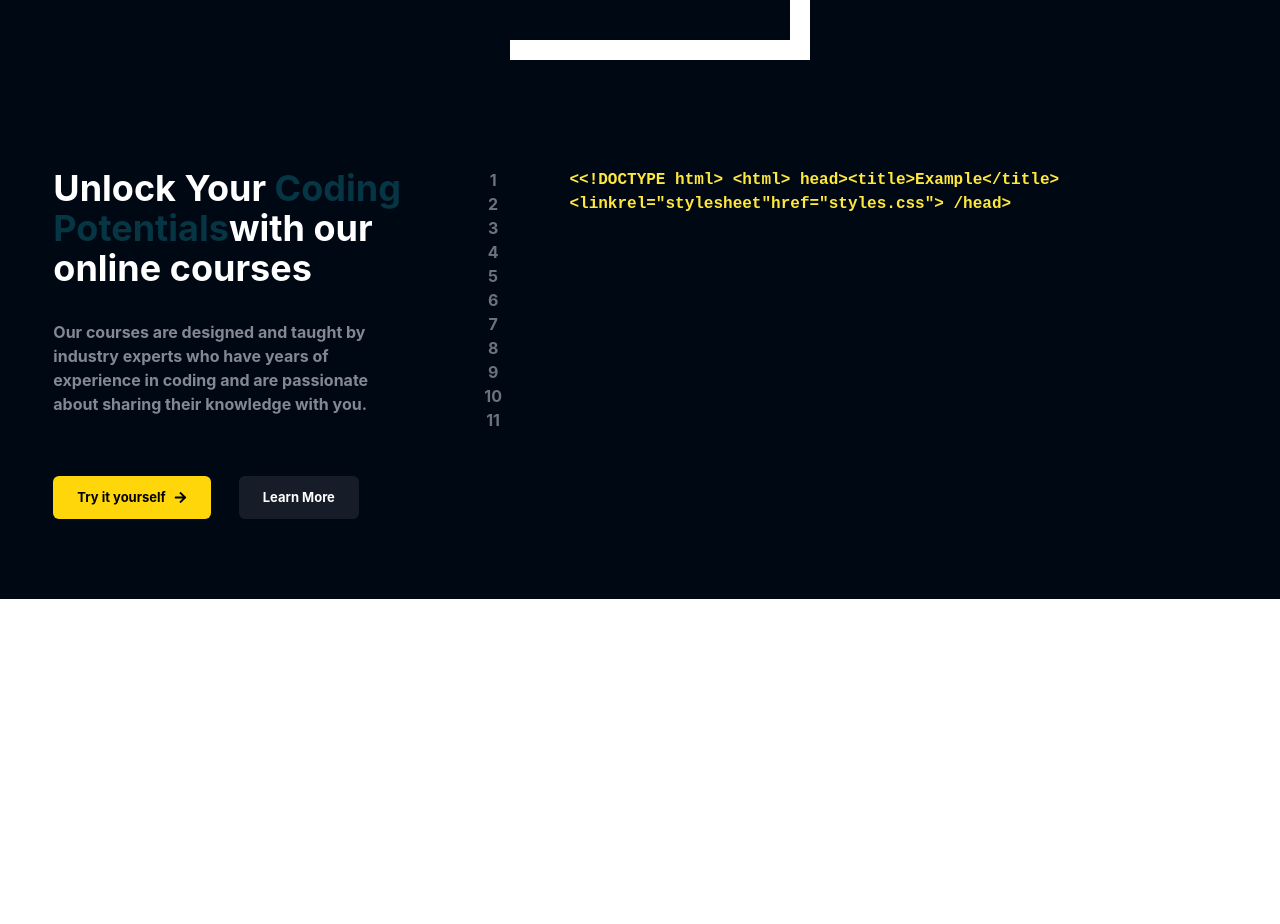
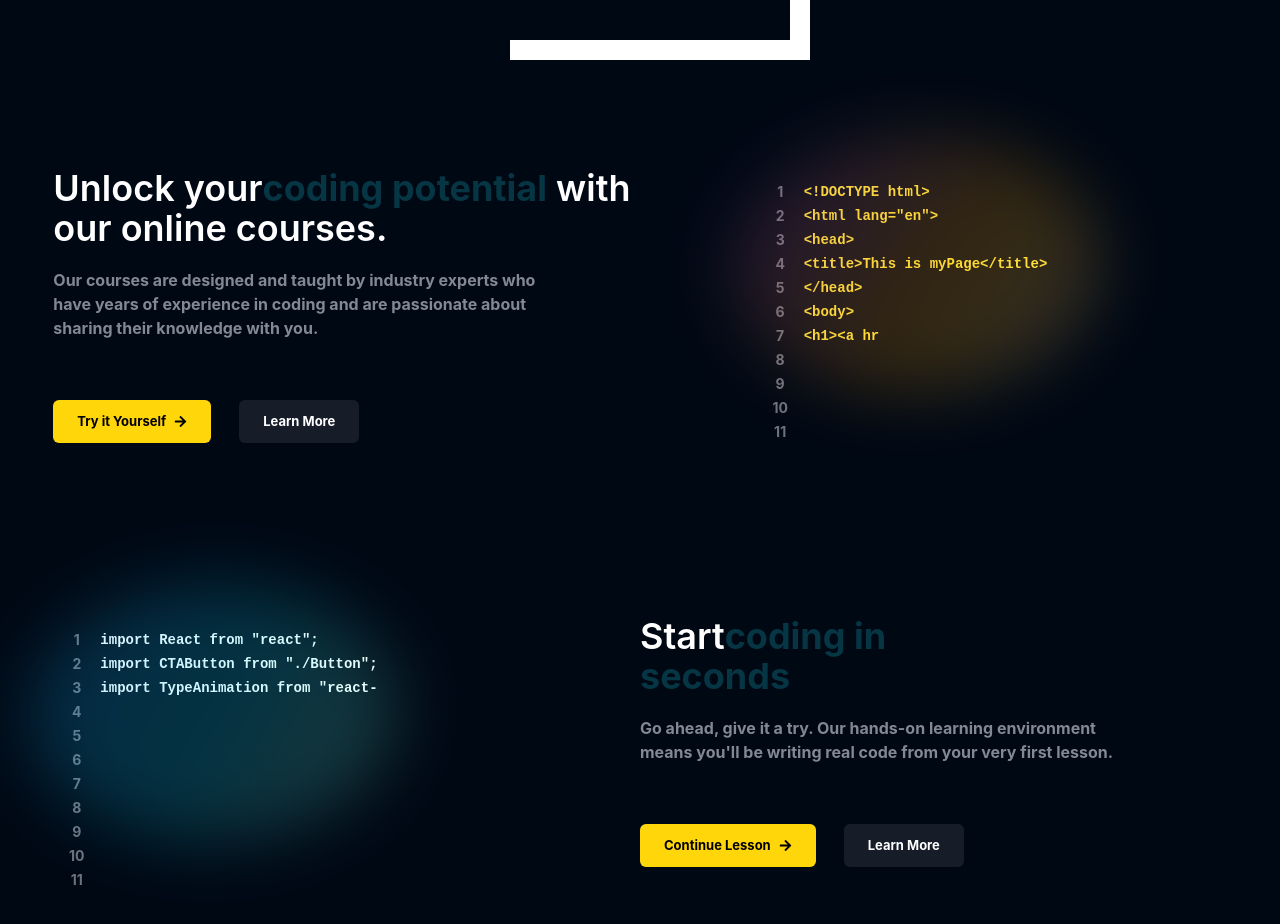
Before and after one commit to zakizaidi55/EdTech, a React (Create React App) app in the folder EdTech/STUDYNOTION/: page / in a window 1280 px wide. Shown: the part 480-1404 px from the top of the page. Before the commit the page ends 1079 px from the top, so only its background shows below. Built offline with nearby package versions, Linux system fonts and the light colour scheme; grey boxes are pictures that could not be loaded.

Commit message:
made css changes

```diff
--- a/EdTech/STUDYNOTION/src/App.css
+++ b/EdTech/STUDYNOTION/src/App.css
@@ -5,3 +5,38 @@
 html, body {
     overflow-x: hidden;
 }
+
+
+.codeblock1 {
+    width: 372.95px;
+    height: 257.05px;
+    border-radius: 100%;
+    left: calc(50% - 372.95px / 2 - 76.53px);
+    top: calc(50% - 257.05px / 2 - 47.47px);
+    background: linear-gradient(
+      123.77deg,
+      #8a2be2 -6.46%,
+      #ffa500 59.04%,
+      #f8f8ff 124.53%
+    );
+    opacity: 0.2;
+    filter: blur(34px);
+    transform: matrix(1, 0, -0.03, 1, 0, 0);
+  }
+  .codeblock2 {
+    position: absolute;
+    width: 372.95px;
+    height: 257.05px;
+    left: calc(50% - 372.95px / 2 - 76.53px);
+    top: calc(50% - 257.05px / 2 - 47.47px);
+    border-radius: 100%;
+    background: linear-gradient(
+      118.19deg,
+      #1fa2ff -3.62%,
+      #12d8fa 50.44%,
+      #a6ffcb 104.51%
+    );
+    opacity: 0.2;
+    filter: blur(34px);
+    transform: matrix(1, 0, -0.03, 1, 0, 0);
+  }
--- a/EdTech/STUDYNOTION/src/components/core/Homepage/CodeBlocks.jsx
+++ b/EdTech/STUDYNOTION/src/components/core/Homepage/CodeBlocks.jsx
@@ -6,34 +6,37 @@
 
 function CodeBlocks({position, heading, subheading, ctabtn1, ctabtn2, codeblock, backgroundGradient, codeColor}) {
   return (
-    <div className={`flex ${position} my-20 justify-between gap-10`}>
+    <div className={`flex ${position} my-20 justify-between flex-col lg:gap-10 gap-10`}>
 
-        {/* section 1 */}
-        <div className='w-[50%] flex flex-col gap-8'>
+
+    {/* Section 1  */}
+    <div className="w-[100%] lg:w-[50%] flex flex-col gap-8">
       {heading}
-            <div className='text-richblack-300 font-bold'>
+
+      {/* Sub Heading */}
+      <div className="text-richblack-300 text-base font-bold w-[85%] -mt-3">
         {subheading}
       </div>
 
-
-            <div className='flex gap-7 mt-7'>
-                <CTAButton active={ctabtn1.active} linkto={ctabtn1.linkto}>
-                    <div className='flex gap-2 items-center'>
+      {/* Button Group */}
+      <div className="flex gap-7 mt-7">
+        <CTAButton active={ctabtn1.active} linkto={ctabtn1.link}>
+          <div className="flex items-center gap-2">
             {ctabtn1.btnText}
-                        <FaArrowRight/>
+            <FaArrowRight />
           </div>
         </CTAButton>
-
-                <CTAButton active={ctabtn2.active} linkto={ctabtn2.linkto}>
-                    <div className='flex gap-2 items-center'>
+        <CTAButton active={ctabtn2.active} linkto={ctabtn2.link}>
           {ctabtn2.btnText}
-                    </div>
         </CTAButton>
       </div>
     </div>
 
-        {/* section 2 */}
-        <div className='text-center flex flex-col w-[10%] text-richblack-400 font-inter font-bold'>
+    {/* Section 2 */}
+    <div className="h-fit code-border flex flex-row py-3 text-[10px] sm:text-sm leading-[18px] sm:leading-6 relative w-[100%] lg:w-[470px]">
+      {backgroundGradient}
+      {/* Indexing */}
+      <div className="text-center flex flex-col   w-[10%] select-none text-richblack-400 font-inter font-bold ">
         <p>1</p>
         <p>2</p>
         <p>3</p>
@@ -47,16 +50,22 @@
         <p>11</p>
       </div>
 
-        <div className={`w-[90%] flex flex-col gap-2 font-bold font-mono ${codeColor} pr-2`}>
-
+      {/* Codes */}
+      <div
+        className={`w-[90%] flex flex-col gap-2 font-bold font-mono ${codeColor} pr-1`}
+      >
         <TypeAnimation
           sequence={[codeblock, 5000, ""]}
+          cursor={true}
           repeat={Infinity}
+          style={{
+            whiteSpace: "pre-line",
+            display: "block",
+          }}
           omitDeletionAnimation={true}
         />
-
       </div>
-
+    </div>
   </div>
   )
 }
--- a/EdTech/STUDYNOTION/src/pages/Home.jsx
+++ b/EdTech/STUDYNOTION/src/pages/Home.jsx
@@ -53,36 +53,62 @@
           </video>
         </div>
 
-        {/* code sectio 1 */}
+{/* Code Section 1  */}
+<div>
+          <CodeBlocks
+            position={"lg:flex-row"}
+            heading={
+              <div className="text-4xl font-semibold">
+                Unlock your
+                <HighlightText text={"coding potential"} /> with our online
+                courses.
+              </div>
+            }
+            subheading={
+              "Our courses are designed and taught by industry experts who have years of experience in coding and are passionate about sharing their knowledge with you."
+            }
+            ctabtn1={{
+              btnText: "Try it Yourself",
+              link: "/signup",
+              active: true,
+            }}
+            ctabtn2={{
+              btnText: "Learn More",
+              link: "/signup",
+              active: false,
+            }}
+            codeColor={"text-yellow-25"}
+            codeblock={`<!DOCTYPE html>\n <html lang="en">\n<head>\n<title>This is myPage</title>\n</head>\n<body>\n<h1><a href="/">Header</a></h1>\n<nav> <a href="/one">One</a> <a href="/two">Two</a> <a href="/three">Three</a>\n</nav>\n</body>`}
+            backgroundGradient={<div className="codeblock1 absolute"></div>}
+          />
+        </div>
 
+        {/* Code Section 2 */}
         <div>
           <CodeBlocks
-            position={"lg:flex-row"}
-            heading={<div className='text-4xl font-bold'>
-              Unlock Your <HighlightText text={"Coding Potentials"}/>
-              with our online courses
-            </div>}
-
-            subheading={"Our courses are designed and taught by industry experts who have years of experience in coding and are passionate about sharing their knowledge with you."}
-
-            ctabtn1={
-              {
-                btnText:"Try it yourself",
-                linkto:"/signup",
-                active:true,
-              }
+            position={"lg:flex-row-reverse"}
+            heading={
+              <div className="w-[100%] text-4xl font-semibold lg:w-[50%]">
+                Start
+                <HighlightText text={"coding in seconds"} />
+              </div>
             }
-
-            ctabtn2={
-              {
-                btnText:"Learn More",
-                linkto:"/login",
-                active:false,
-              }
+            subheading={
+              "Go ahead, give it a try. Our hands-on learning environment means you'll be writing real code from your very first lesson."
             }
-
-            codeblock={`<<!DOCTYPE html>\n<html>\nhead><title>Example</title><linkrel="stylesheet"href="styles.css">\n/head>\nbody/>\nh1><ahref="/">Header</a>\n/h1>\nnav><ahref="one/">One</a><ahref="two/">Two</\na><ahref="three/">Three</a>\n/nav>`}
-            codeColor={"text-yellow-25"}
+            ctabtn1={{
+              btnText: "Continue Lesson",
+              link: "/signup",
+              active: true,
+            }}
+            ctabtn2={{
+              btnText: "Learn More",
+              link: "/signup",
+              active: false,
+            }}
+            codeColor={"text-white"}
+            codeblock={`import React from "react";\n import CTAButton from "./Button";\nimport TypeAnimation from "react-type";\nimport { FaArrowRight } from "react-icons/fa";\n\nconst Home = () => {\nreturn (\n<div>Home</div>\n)\n}\nexport default Home;`}
+            backgroundGradient={<div className="codeblock2 absolute"></div>}
           />
         </div>
 
```
Lines whose indentation alone changed are shown as unchanged.
